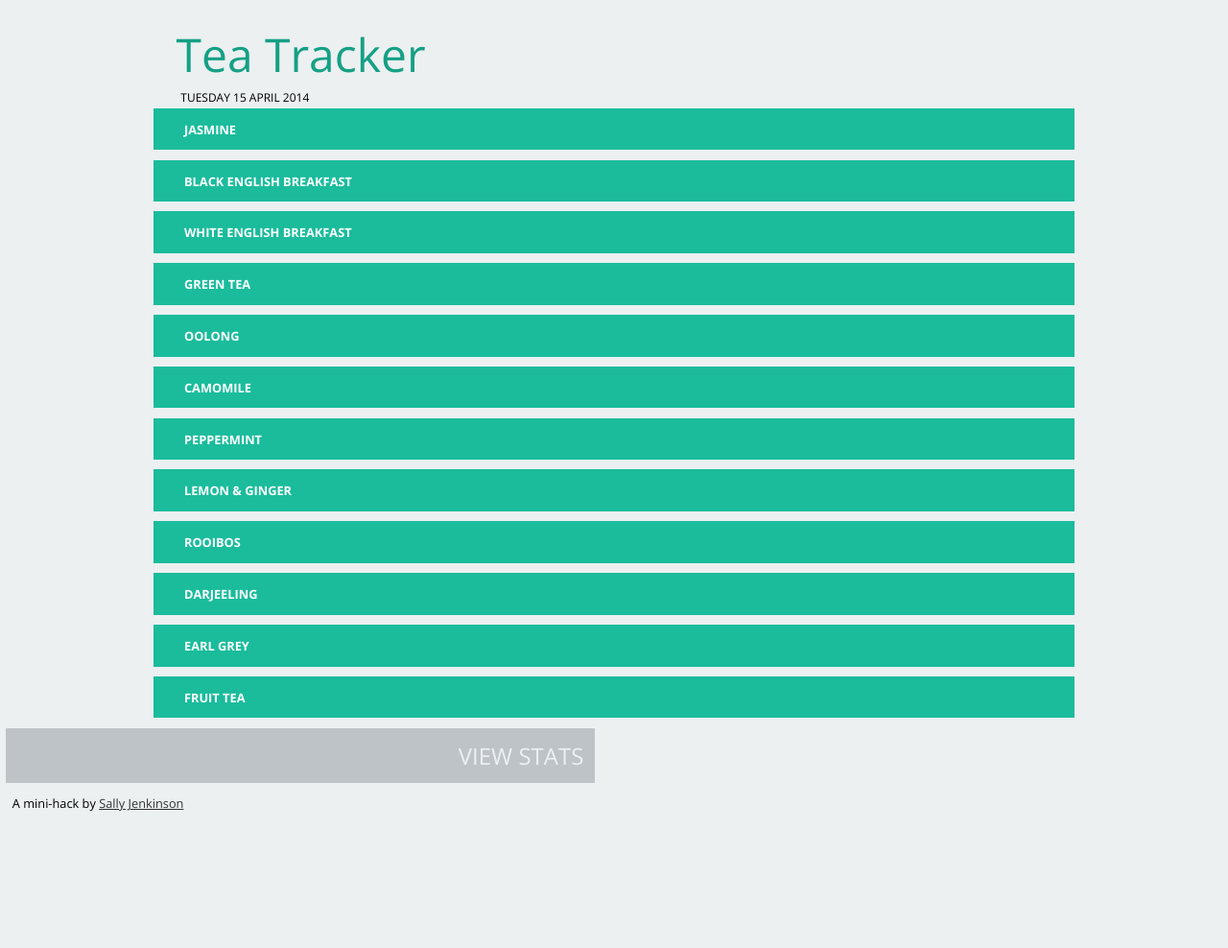
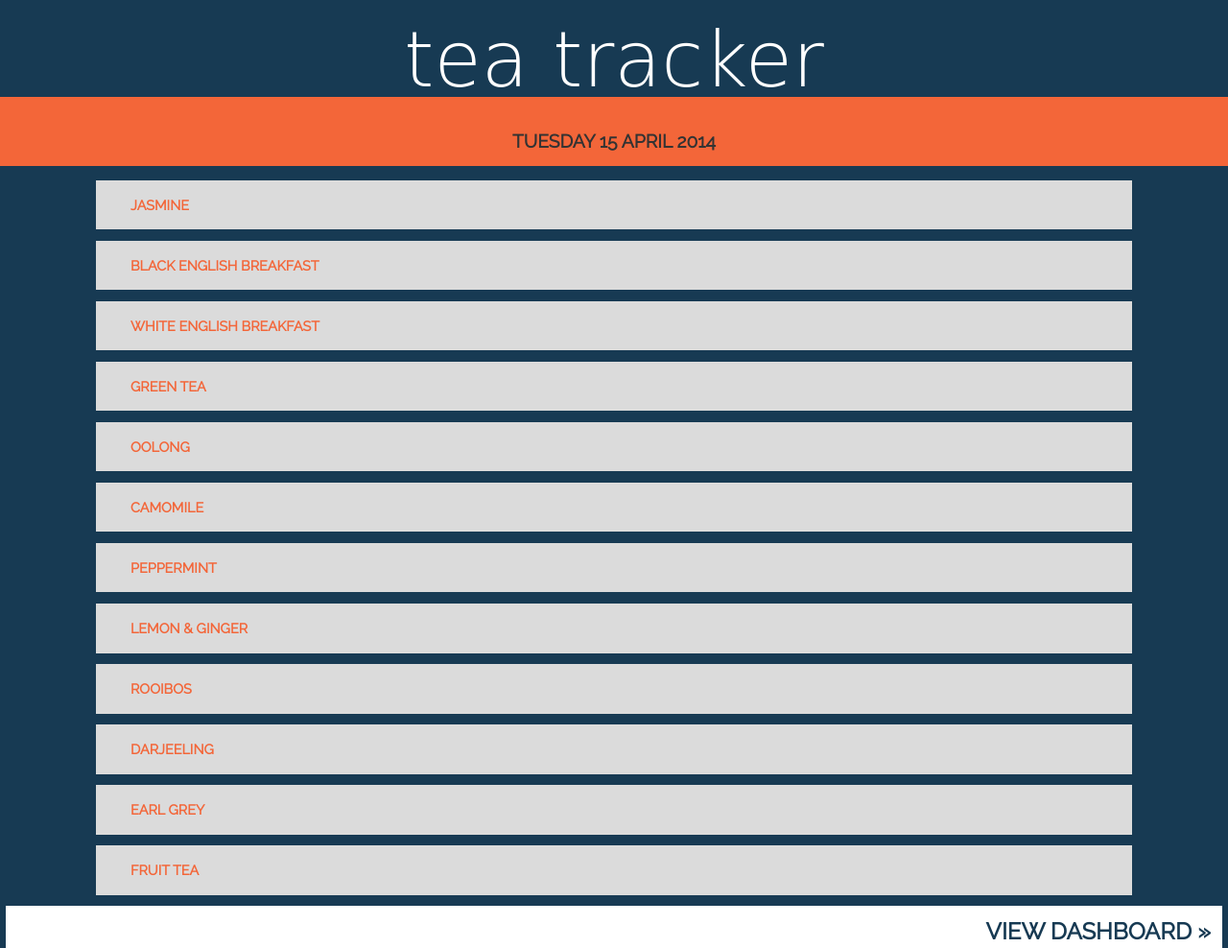
Before and after one commit to greywillfade/TeaTracker, a plain HTML site: page tea/index.html in a window 1280 px wide. Shown: the top 988 px of the page at 96% size. Before the commit the page ends 859 px from the top, so only its background shows below. Drawn offline with nearby package versions, Linux system fonts and the light colour scheme; no server answers; a web font is replaced by a local one.

Commit message:
New styles to match online dashboard

```diff
--- a/tea/config.xml
+++ b/tea/config.xml
@@ -4,7 +4,7 @@
 <widget xmlns     = "http://www.w3.org/ns/widgets"
         xmlns:gap = "http://phonegap.com/ns/1.0"
         id        = "com.sjenkinson.teatracker"
-        version   = "1.0.5">
+        version   = "1.0.6">
 
     <name>TeaTracker</name>
 
@@ -49,10 +49,7 @@
     <icon src="res/icon/android/icon-96-xhdpi.png"  gap:platform="android"    gap:density="xhdpi" />
 
     <!-- Define app splash screen for each platform. -->
-    <gap:splash src="res/screen/android/screen-ldpi-portrait.png"  gap:platform="android" gap:density="ldpi" />
-    <gap:splash src="res/screen/android/screen-mdpi-portrait.png"  gap:platform="android" gap:density="mdpi" />
     <gap:splash src="res/screen/android/screen-hdpi-portrait.png"  gap:platform="android" gap:density="hdpi" />
-    <gap:splash src="res/screen/android/screen-xhdpi-portrait.png" gap:platform="android" gap:density="xhdpi" />
 
     <!--Define access to external domains.-->
     <access origin="*" />
--- a/tea/index.html
+++ b/tea/index.html
@@ -8,7 +8,7 @@
 <meta name="description" content="Tea tracker - what is Sally Jenkinson drinking?">
 <meta name="keywords" content="tea, jasmine, drinks, sally jenkinson" />
 
-<link href='http://fonts.googleapis.com/css?family=Open+Sans:400,300,700' rel='stylesheet' type='text/css'>
+<link href='http://fonts.googleapis.com/css?family=Open+Sans:400,300,700|Sue+Ellen+Francisco|Raleway:400,200' rel='stylesheet' type='text/css'>
 <link rel='stylesheet' href='styles.css'>
 <script type='text/javascript' src='http://ajax.googleapis.com/ajax/libs/jquery/1.8.3/jquery.min.js?ver=1.8.3'></script>
 <script type="text/javascript" src="js/functions.js"></script>
@@ -35,15 +35,11 @@ $(document).ready(function(){
         });
 
         //Make the ajax call to register the drink
-        $.post("", {teatype: teatype})
+        $.post("http://www.sallyjenkinson.co.uk/labs/teatracker/service/moartea.php", {teatype: teatype})
         .done(function(data) {
-            //Update the page totals
             getTotalCups();
         });
-
-        //Update the page totals
         getTotalCups();
-        $.post("CALLTOURLHERE.URL", {teatype: teatype});
     });
 });
 </script>
@@ -126,7 +122,7 @@ $(document).ready(function(){
 
 
 <footer>
-<p class="stats"><a href="http://sallyjenkinson.co.uk/labs/teatracker/mytea.php">View stats</a></p>
+<p class="stats"><a href="http://sallyjenkinson.co.uk/labs/teatracker/">View dashboard &raquo;</a></p>
 <p class="credit">A mini-hack by <a href="http://www.sallyjenkinson.co.uk">Sally Jenkinson</a></p>
 </footer>
 
--- a/tea/styles.css
+++ b/tea/styles.css
@@ -4,12 +4,7 @@ www.sallyjenkinson.co.uk
 @sjenkinson
 */
 
-/* Old colours
-Body background-color:#959595;
-color:#494d50;
-Orange: color:#ffbb33;
-*/
-
+/* General styles */
 * {
 	-moz-box-sizing: border-box;
 	-webkit-box-sizing: border-box;
@@ -23,8 +18,8 @@ html, body, div {
 }
 
 body {
-    font-family: 'Open Sans', sans-serif;
-    background-color:#ECF0F1;
+    font-family: 'Raleway', sans-serif;
+    background-color:#173a53;
 }
 
 ol, ul {
@@ -37,22 +32,60 @@ header, footer, nav, section, article, hgroup, figure {
 	display: block;
 }
 
-footer a {
-    color:#333;
+
+/* Title section */
+#teatitle {
+    margin:0 auto;
+    width:100%;
+    margin-top:0em;
+    text-align:left;
 }
 
-.grid {
-	margin: 0 -1em;
-	overflow: hidden;
+h1 {
+    padding:0.2em 0 0 0;
+    margin:0;
+    font-size: 5em;
+    font-weight: 100;
+    font-family: 'Sue Ellen Francisco', cursive;
+    color:#fff;
+    text-transform: lowercase;
+    text-align: center;
 }
 
-.grid > section {
-	padding: 1em 1em 0.5em;
+
+/* Summary of today's tea */
+.statsholder {
+    margin:-0.5em 0 0.5em 0;
+    background-color: #f36639;
+    padding: 1em;
 }
 
-.grid ul {
-	overflow: hidden;
+.subtitle {
+    text-transform:uppercase;
+    font-size:1.2em;
+    color: #333;
+    font-weight: bold;
+    text-align: center;
 }
+
+.cupstoday {
+    color:#fff;
+}
+
+.numcups {
+    font-size:4em;
+    font-weight:700;
+    padding-right:0.2em;
+    color:#173a53;
+}
+
+.stathome {
+    margin-top:-1.3em;
+    font-size: 1em;
+}
+
+
+/* Main elements for teas */
 
 .grid {
     overflow: hidden;
@@ -69,80 +102,45 @@ footer a {
 }
 
 #teacard {
-    font-size:0.8em;
+    font-size:0.9em;
     text-transform:uppercase;
 }
 
 #teacard a {
     text-decoration:none;
-    color:#fff;
+    color:#f36639;
     font-weight:700;
-    padding:1em 5em 1em 1.5em;
-}
-
-#teatitle {
-    margin:0 auto;
-    width:100%;
-    max-width:961px;
-    margin-top:0em;
-    text-align:left;
-}
-
-.statsholder {
-    margin-top:-0.5em;
-    margin-left:1.8em;
-}
-
-.subtitle {
-    text-transform:uppercase;
-    font-size:0.75em;
-}
-
-.cupstoday {
-    color:#494d50;
-}
-
-.numcups {
-    font-size:4em;
-    font-weight:700;
-    padding-right:0.2em;
-    color:#F1C40F;
-}
-
-.stathome {
-    margin-top:-1.3em;
-}
-
-h1 {
-    font-weight:300;
-    font-size:3em;
-    padding:0.5em 0 0 0.5em;
-    margin:0;
-    color:#16A085;
+    padding:1em 1em 1em 1.5em;
 }
 
 .grid li > div {
-    background-color:#1ABC9C;
-    padding:1em 0 1em 1em;
+    background-color:#dbdbdb;
+    padding:1.2em 0 1.2em 1em;
 }
 
+
+/* Footer - link to full stats and by SJ link */
 .stats {
     font-size:1.5em;
     text-align:right;
     text-transform:uppercase;
-    font-weight:300;
-    background-color:#BDC3C7;
+    font-weight:700;
+    background-color:#fff;
     margin:0 0.25em;
-    width:48%;
     padding:0.5em 0.5em;
 }
 
 .stats a {
-    color:#ECF0F1;
+    color:#173a53;
     text-decoration:none;
 }
 
 .credit {
     font-size:0.8em;
     margin-left:1em;
+    color: #fff;
 }
+
+footer a {
+    color:#fff;
+}
```
